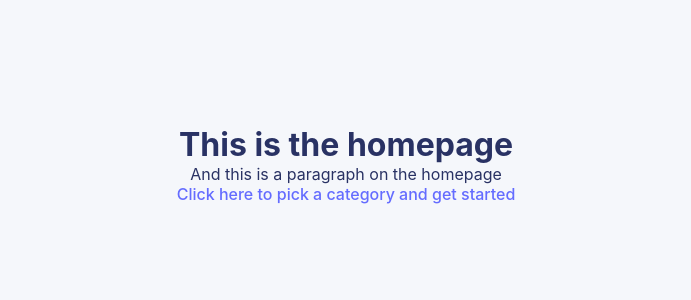
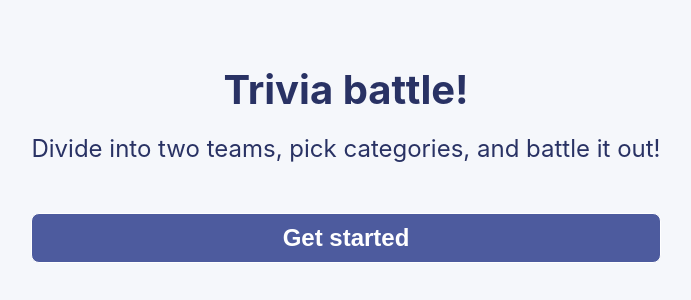
Before and after one commit to michael-j-coyne/trivia-battle, a React (Vite) app: page / in a window 1280 px wide. Shown: the part 236-536 px from the top of the page, without its empty margins (294-985 px from the left). Built offline with nearby package versions, Linux system fonts and the light colour scheme.

Commit message:
Style <Home />

```diff
--- a/src/pages/Home.jsx
+++ b/src/pages/Home.jsx
@@ -1,12 +1,17 @@
 import { Link } from "react-router-dom";
+import "./home.css";
 
 export default function Home() {
   // On the home page, I want a brief introduction, instructions, and a link to pick categories and get started
   return (
-    <div>
-      <h1>This is the homepage</h1>
-      <p>And this is a paragraph on the homepage</p>
-      <Link to="/setup">Click here to pick a category and get started</Link>
+    <div className="home">
+      <h1 className="home__title">Trivia battle!</h1>
+      <h2 className="home__subtitle">
+        Divide into two teams, pick categories, and battle it out!
+      </h2>
+      <Link to="/setup">
+        <button className="button button_submit">Get started</button>
+      </Link>
     </div>
   );
 }
--- /dev/null
+++ b/src/pages/home.css
@@ -0,0 +1,18 @@
+.home {
+  display: flex;
+  flex-direction: column;
+
+  justify-content: center;
+
+  height: calc(100vh - 2 * var(--default-page-padding));
+}
+
+.home__title {
+  margin-bottom: 20px;
+  font-size: 2.5rem;
+}
+
+.home__subtitle {
+  margin-bottom: 50px;
+  font-weight: 400;
+}
```
